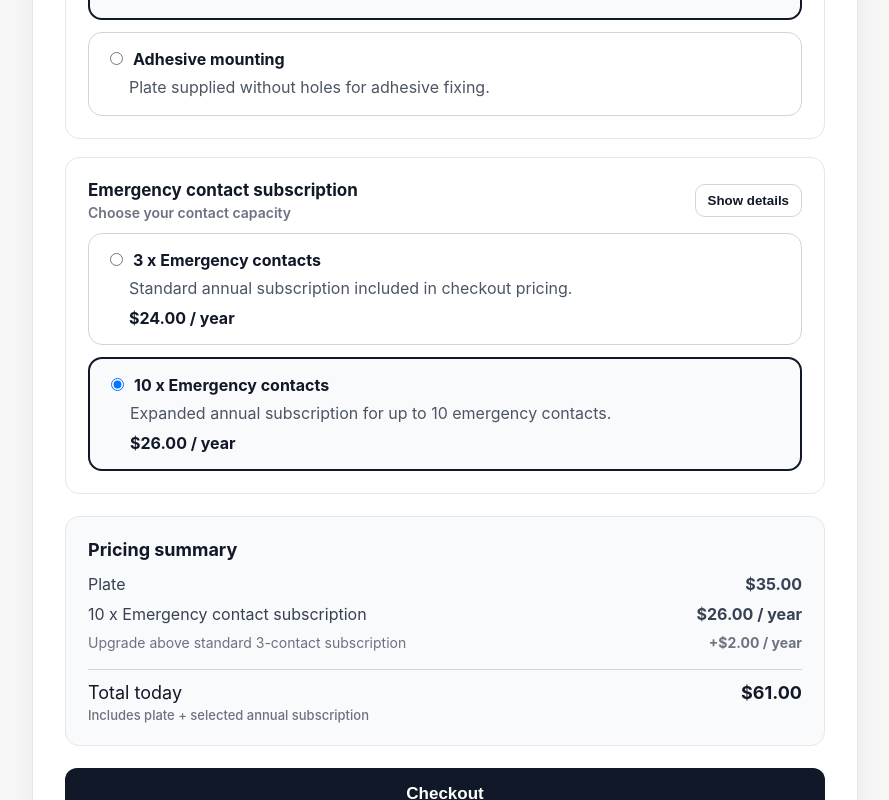
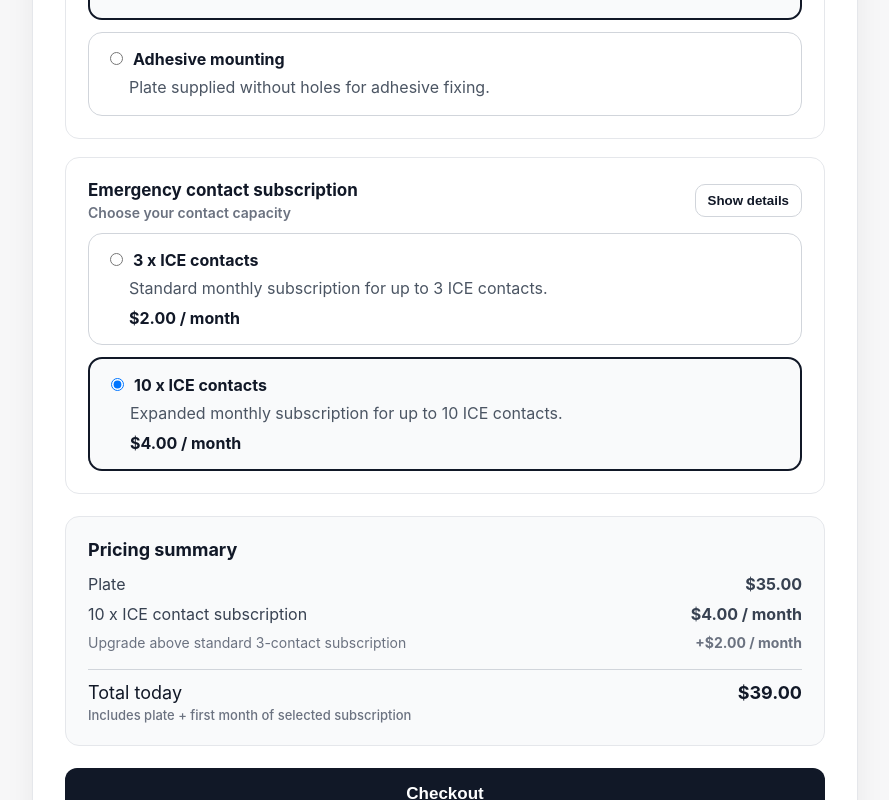
Before and after one commit to Carascan/carascan-platform, a Next.js app: page /buy in a window 1280 px wide. Both pictures are taken after a click on the label 640 px from the left and 1210 px from the top of the page. Shown: the part 810-1610 px from the top of the page, without its empty margins (195-1084 px from the left). Built offline with nearby package versions, Linux system fonts and the light colour scheme.

Commit message:
Update buy page ICE subscription pricing to monthly plans

```diff
--- a/app/buy/page.tsx
+++ b/app/buy/page.tsx
@@ -14,12 +14,11 @@ export default function Buy() {
   const [showIncludedInfo, setShowIncludedInfo] = useState(false);
 
   const platePrice = 35;
-  const standardSubscription = 24;
-  const upgradeDelta = 2;
+  const standardSubscription = 2;
+  const upgradeSubscription = 4;
   const subscriptionPrice =
-    emergencyPlan === "10"
-      ? standardSubscription + upgradeDelta
-      : standardSubscription;
+    emergencyPlan === "10" ? upgradeSubscription : standardSubscription;
+  const upgradeDelta = upgradeSubscription - standardSubscription;
   const totalToday = platePrice + subscriptionPrice;
 
   return (
@@ -339,13 +338,11 @@ export default function Buy() {
                   lineHeight: 1.6,
                 }}
               >
-                The standard Carascan subscription supports up to 3 emergency
-                contacts.
+                The standard Carascan subscription supports up to 3 ICE
+                contacts and is billed monthly.
                 <br />
-                If you would like more than 3 emergency contacts, up to 10
-                contacts can be purchased.
-                <br />
-                Subscription renews annually.
+                If you would like more than 3 emergency contacts, up to 10 ICE
+                contacts can be purchased and billed monthly.
               </div>
             )}
 
@@ -372,7 +369,7 @@ export default function Buy() {
                   style={{ marginRight: 10 }}
                 />
                 <span style={{ fontWeight: 700, color: "#111827" }}>
-                  3 x Emergency contacts
+                  3 x ICE contacts
                 </span>
                 <div
                   style={{
@@ -382,7 +379,7 @@ export default function Buy() {
                     lineHeight: 1.5,
                   }}
                 >
-                  Standard annual subscription included in checkout pricing.
+                  Standard monthly subscription for up to 3 ICE contacts.
                 </div>
                 <div
                   style={{
@@ -392,7 +389,7 @@ export default function Buy() {
                     color: "#111827",
                   }}
                 >
-                  $24.00 / year
+                  $2.00 / month
                 </div>
               </label>
 
@@ -418,7 +415,7 @@ export default function Buy() {
                   style={{ marginRight: 10 }}
                 />
                 <span style={{ fontWeight: 700, color: "#111827" }}>
-                  10 x Emergency contacts
+                  10 x ICE contacts
                 </span>
                 <div
                   style={{
@@ -428,7 +425,7 @@ export default function Buy() {
                     lineHeight: 1.5,
                   }}
                 >
-                  Expanded annual subscription for up to 10 emergency contacts.
+                  Expanded monthly subscription for up to 10 ICE contacts.
                 </div>
 
                 {emergencyPlan === "10" && (
@@ -440,7 +437,7 @@ export default function Buy() {
                       color: "#111827",
                     }}
                   >
-                    $26.00 / year
+                    $4.00 / month
                   </div>
                 )}
               </label>
@@ -488,10 +485,10 @@ export default function Buy() {
               >
                 <span>
                   {emergencyPlan === "10"
-                    ? "10 x Emergency contact subscription"
-                    : "3 x Emergency contact subscription"}
+                    ? "10 x ICE contact subscription"
+                    : "3 x ICE contact subscription"}
                 </span>
-                <strong>${subscriptionPrice}.00 / year</strong>
+                <strong>${subscriptionPrice}.00 / month</strong>
               </div>
 
               {emergencyPlan === "10" && (
@@ -505,7 +502,7 @@ export default function Buy() {
                   }}
                 >
                   <span>Upgrade above standard 3-contact subscription</span>
-                  <strong>+$2.00 / year</strong>
+                  <strong>+${upgradeDelta}.00 / month</strong>
                 </div>
               )}
 
@@ -531,7 +528,7 @@ export default function Buy() {
                       marginTop: 4,
                     }}
                   >
-                    Includes plate + selected annual subscription
+                    Includes plate + first month of selected subscription
                   </div>
                 </span>
                 <strong>${totalToday}.00</strong>
```
